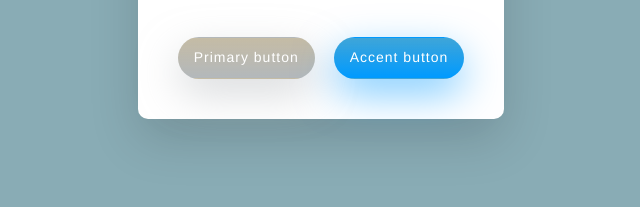
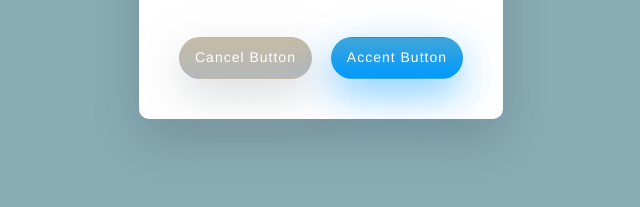
Before and after one commit to Wcc723/WorkShop-gh-pages, a plain HTML site: page glowButton/index.html in a window 1280 px wide. Shown: the part 465-672 px from the top of the page, 319-959 px from the left. Drawn offline with nearby package versions, Linux system fonts and the light colour scheme.

Commit message:
Update 2016-01-16T08:03:18.292Z

```diff
--- a/glowButton/index.html
+++ b/glowButton/index.html
@@ -53,8 +53,8 @@ body {
       </div>
     </div>
     <div class="card-footer text-center">
-      <a href="#" class="btn btn-glow-secondary mrl">Primary button</a>
-      <a href="#" class="btn btn-glow-primary">Accent button</a>
+      <a href="#" class="btn btn-glow-secondary mrl">Cancel Button</a>
+      <a href="#" class="btn btn-glow-primary">Accent Button</a>
     </div>
   </div>
 </div>
```
